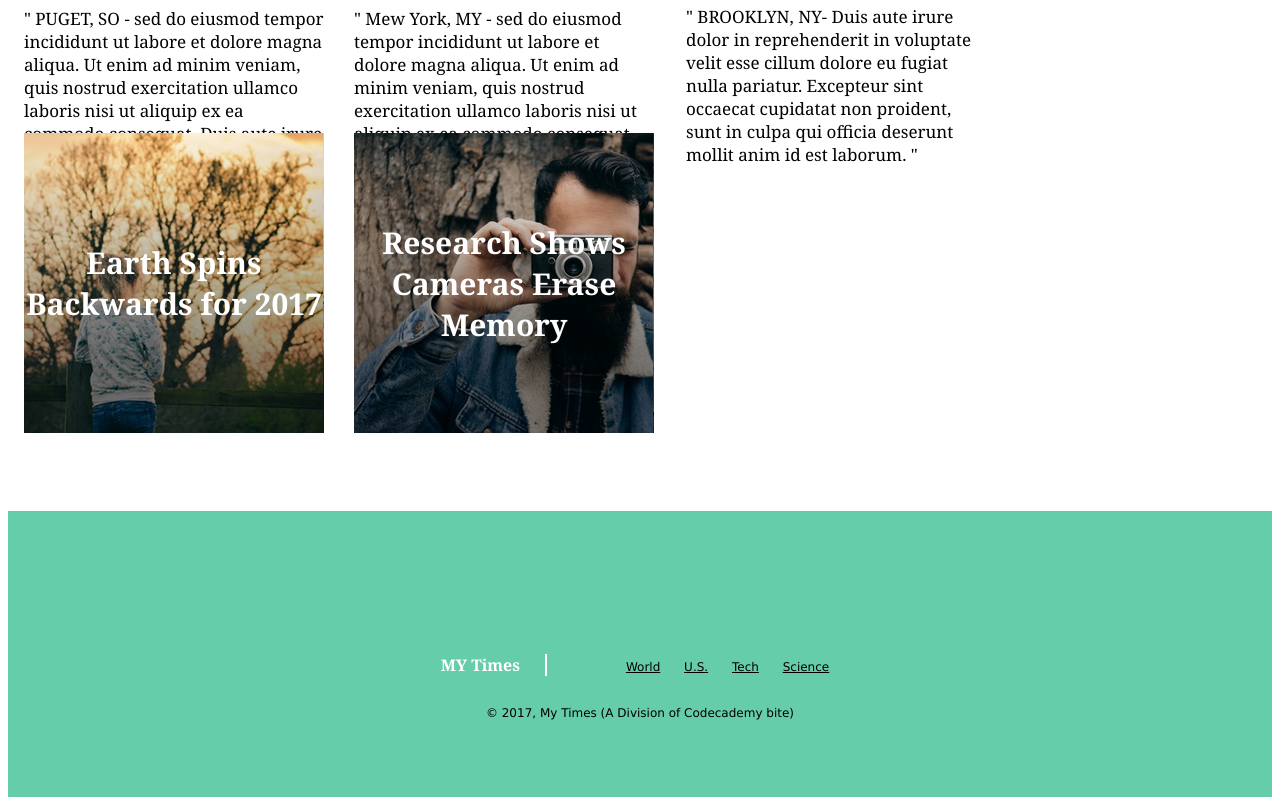
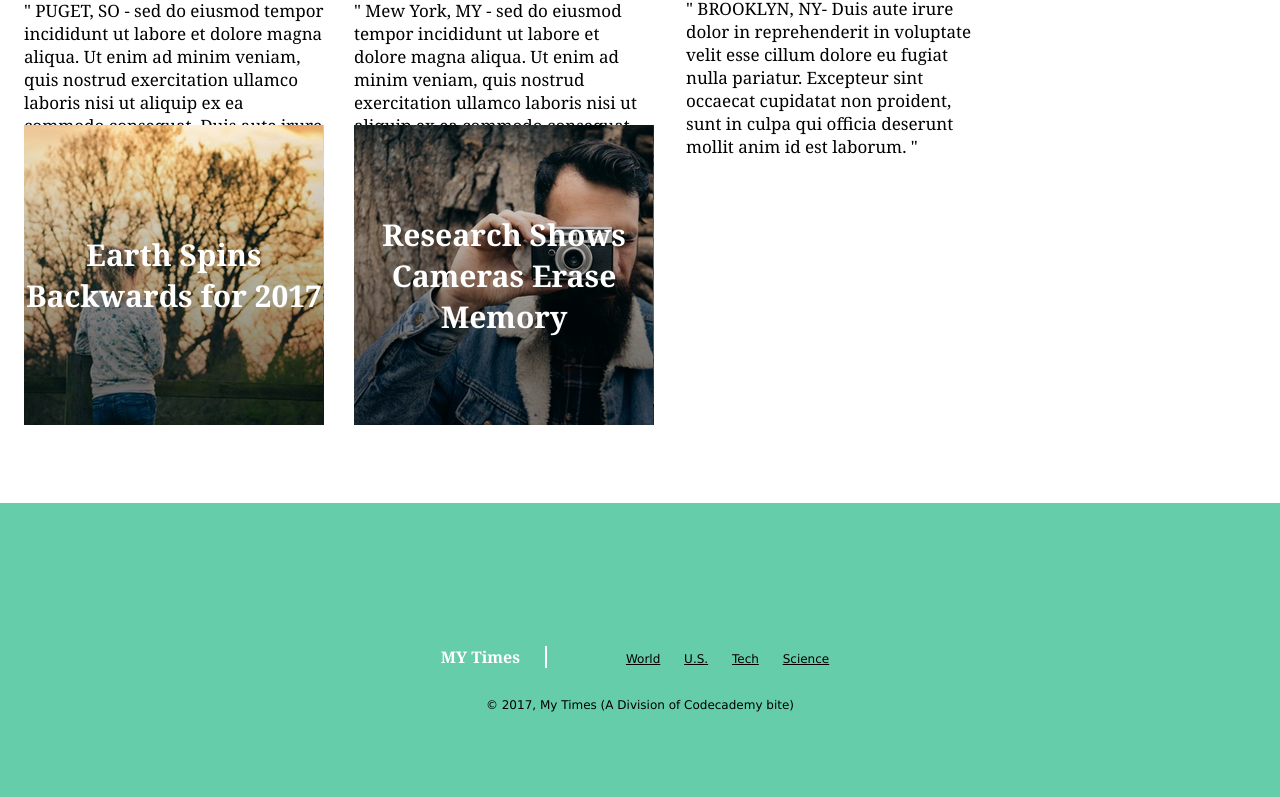
Before and after one commit to joshkls333/news_website, a plain HTML site: page index.html in a window 1280 px wide. Shown: the part 767-1564 px from the top of the page. Drawn offline with Linux system fonts and the light colour scheme.

Commit message:
fixed body margin

```diff
--- a/resources/css/style.css
+++ b/resources/css/style.css
@@ -1,6 +1,6 @@
 body{
   display: block;
-  margin: 8px;
+  margin: 0;
   font-family: Georgia;
   font-size: 17px;
   color: black;
```
